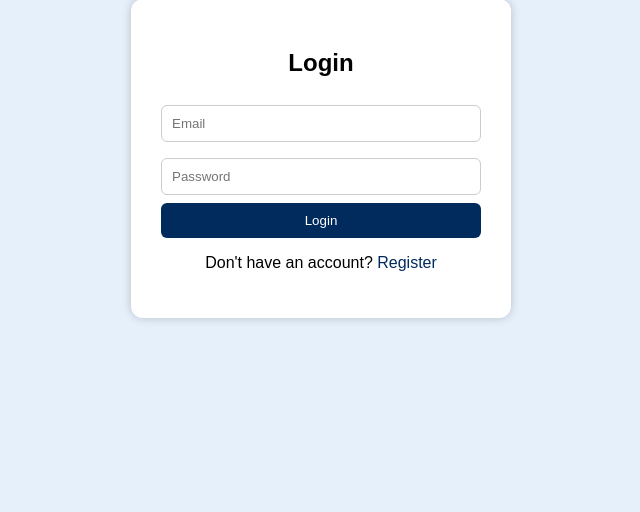
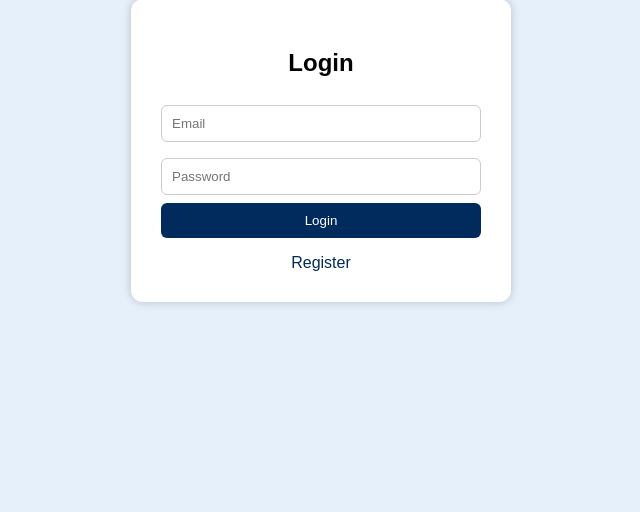
Before and after one commit to mpoleli/JUDGE, a Flask app: template templates/login.html in a window 1280 px wide. Shown: the part 101-613 px from the top of the page, without its empty margins (319-959 px from the left). Run offline with Flask 3, Linux system fonts and the light colour scheme; the template is opened without the code that fills it, so the values that code supplies are empty; some libraries are stand-ins or nearby versions.

Commit message:
Update login.html

```diff
--- a/templates/login.html
+++ b/templates/login.html
@@ -1,7 +1,6 @@
 <!DOCTYPE html>
-<html lang="en">
+<html>
 <head>
-    <meta charset="UTF-8">
     <title>Login</title>
     <link rel="stylesheet" href="style.css">
 </head>
@@ -17,7 +16,7 @@
 
     <p id="loginMsg"></p>
 
-    <p>Don't have an account? <a href="register.html">Register</a></p>
+    <a href="register.html">Register</a>
 </div>
 
 <script src="script.js"></script>
```
